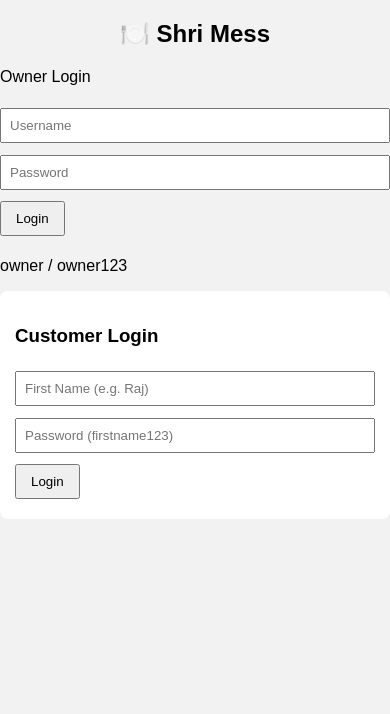
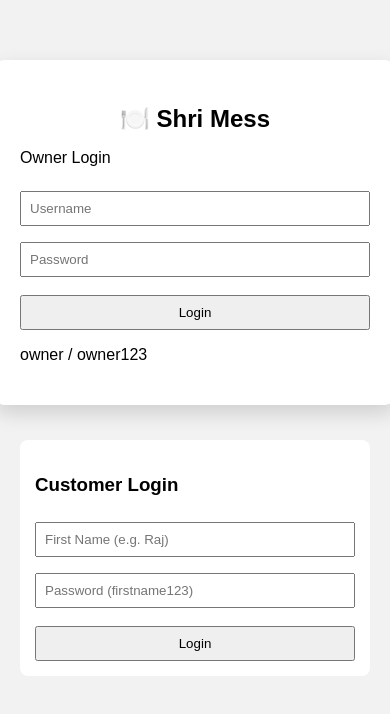
Before and after one commit to Shrivardhan3596/smart-mess-management-system, a React (Create React App) app: page / in a window 390 px wide. Shown: the top 714 px of the page. Built offline with nearby package versions, Linux system fonts and the light colour scheme.

Commit message:
Refactor CSS for login and home page layout

```diff
--- a/src/style.css
+++ b/src/style.css
@@ -1,33 +1,64 @@
-/* GENERAL */
+/* ---------- GLOBAL ---------- */
 body {
   margin: 0;
   font-family: Arial, sans-serif;
   background: #f2f2f2;
 }
 
+/* ---------- LOGIN PAGE LAYOUT ---------- */
+.login-container {
+  display: flex;
+  justify-content: center;
+  align-items: flex-start;
+  gap: 20px;
+  padding: 60px 20px;
+}
+
+/* LOGIN CARDS */
+.login-card {
+  background: white;
+  padding: 25px;
+  width: 300px;
+  border-radius: 10px;
+  box-shadow: 0 8px 20px rgba(0, 0, 0, 0.15);
+}
+
+.login-card h2,
+.login-card h3 {
+  text-align: center;
+  margin-bottom: 10px;
+}
+
+/* INPUTS */
+input {
+  width: 100%;
+  padding: 8px;
+  margin: 8px 0;
+  box-sizing: border-box;
+}
+
+/* BUTTON */
+button {
+  width: 100%;
+  padding: 8px;
+  margin-top: 10px;
+  cursor: pointer;
+}
+
+/* ---------- HOME PAGE ---------- */
 .home-container {
   max-width: 1100px;
   margin: auto;
   padding: 15px;
 }
 
-/* HEADER */
 .header {
   display: flex;
   align-items: center;
-  gap: 10px;
-  flex-wrap: wrap; /* IMPORTANT for mobile */
+  gap: 12px;
+  flex-wrap: wrap;
 }
 
-.header h2 {
-  font-size: 20px;
-}
-
-.header input {
-  max-width: 180px;
-}
-
-/* CARD */
 .card {
   background: white;
   padding: 15px;
@@ -35,21 +66,6 @@ body {
   border-radius: 8px;
 }
 
-/* FORM INPUTS */
-input {
-  width: 100%;
-  padding: 8px;
-  margin: 6px 0;
-  box-sizing: border-box;
-}
-
-button {
-  padding: 8px 14px;
-  margin: 5px 0;
-  cursor: pointer;
-}
-
-/* CUSTOMER LIST */
 .customer-item {
   border-bottom: 1px solid #ddd;
   padding: 10px 0;
@@ -61,29 +77,21 @@ button {
   border-radius: 6px;
 }
 
-/* DELETE BUTTON */
 .danger {
   background: red;
   color: white;
   border: none;
 }
 
-/* ---------- MOBILE RESPONSIVE ---------- */
+/* ---------- MOBILE VIEW ---------- */
 @media (max-width: 768px) {
-  .header {
-    flex-direction: column;
-    align-items: stretch;
+  .login-container {
+    flex-direction: column;   /* 👈 STACK */
+    align-items: center;
   }
 
-  .header input {
+  .login-card {
     width: 100%;
-  }
-
-  .header button {
-    width: 100%;
-  }
-
-  h2 {
-    text-align: center;
+    max-width: 350px;
   }
 }
```
